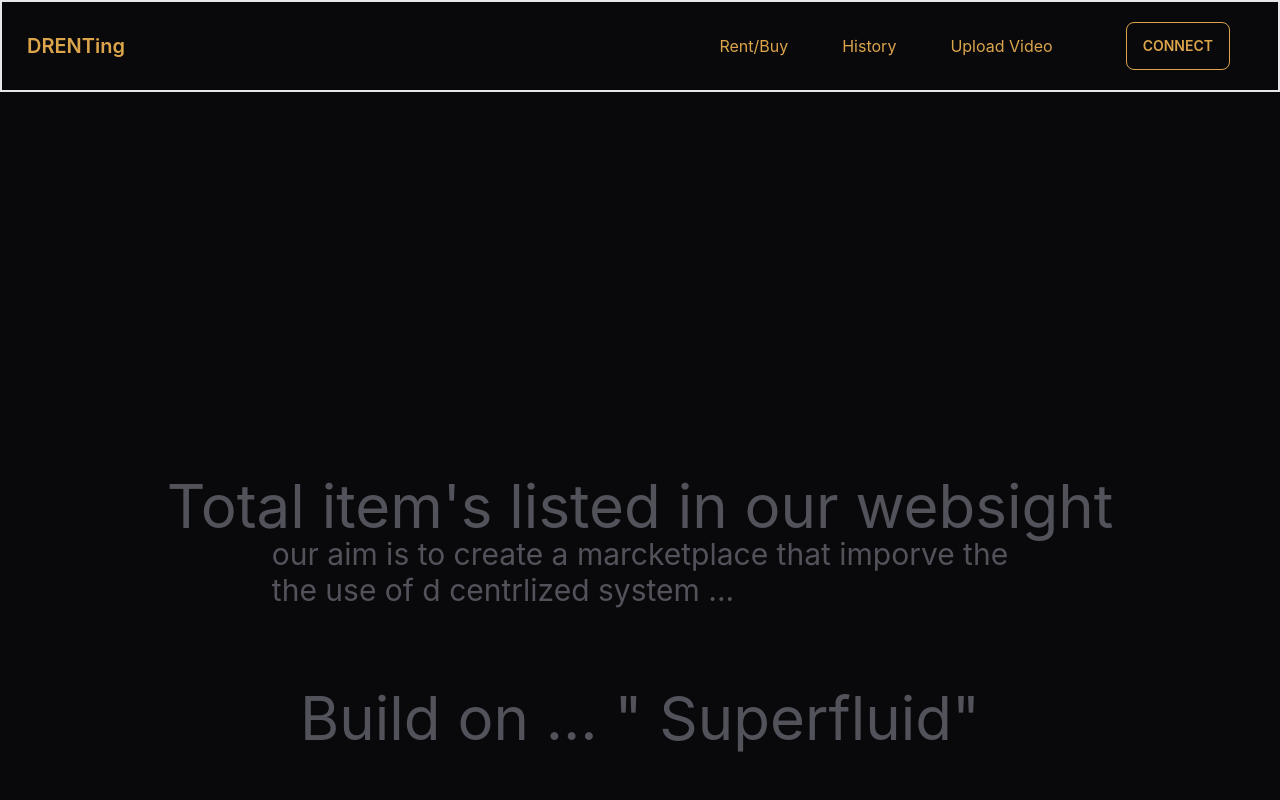
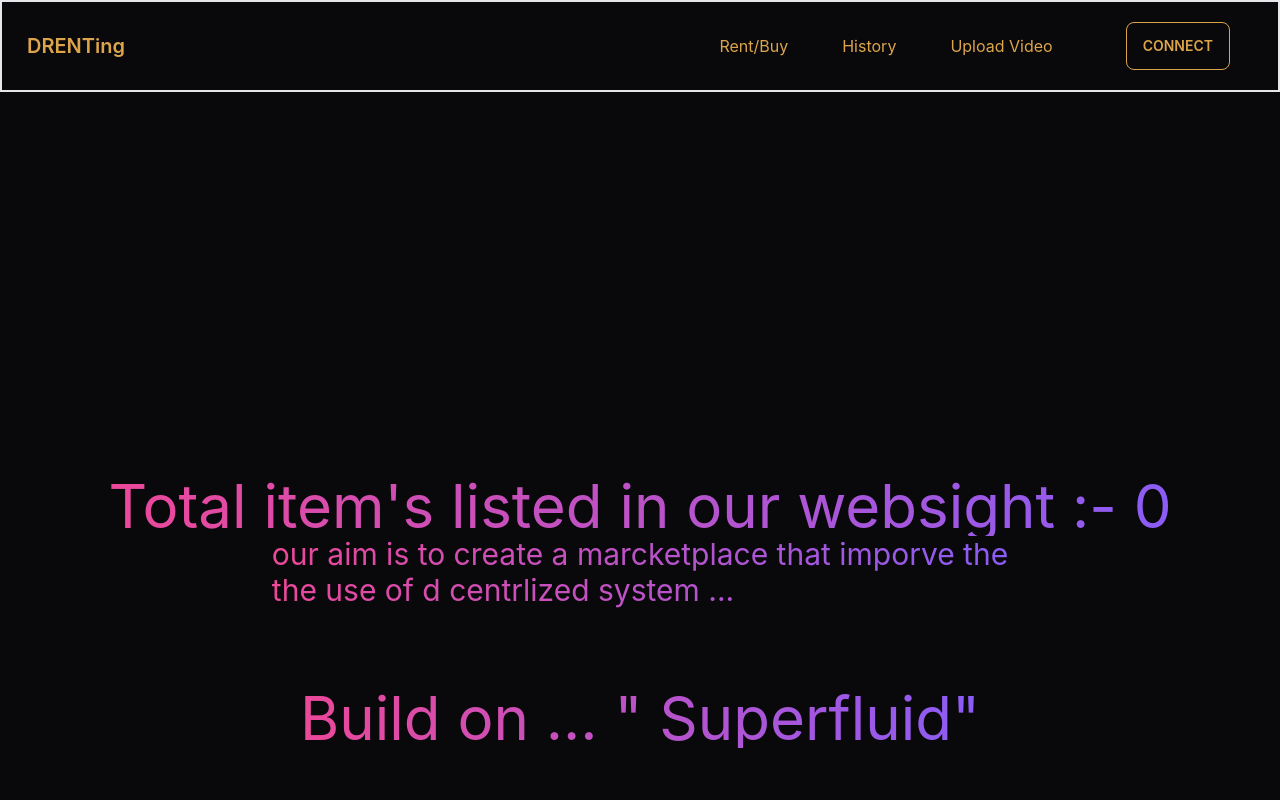
Before and after one commit to Trymbakmahant/DRENTing, a React (Create React App) app in the folder client/: page / in a window 1280 px wide. Shown: the top 800 px of the page. Built offline with nearby package versions, Linux system fonts and the light colour scheme; no server answers.

Commit message:
Update home.js

```diff
--- a/client/src/components/Pages/home.js
+++ b/client/src/components/Pages/home.js
@@ -1,31 +1,45 @@
 import Payment from "./Payment";
-import { useContext, useEffect } from "react";
+import { useContext, useEffect ,useState} from "react";
 import { accContext } from "../context/accountContext";
 import { useNavigate } from "react-router-dom";
-
+import axios from "axios";
 function Home() {
   const ctx = useContext(accContext);
   const navigate = useNavigate()
+  const [posts, setTotalposts] = useState([]);
+  const [direct,setDirect] = useState(false)
   useEffect(()=>{
     if(ctx.dataState.acclogin.accountAddress){
-      navigate("/buyrent")
+
+
+        navigate("/buyrent")
+
     }
   },[ctx.dataState.acclogin.accountAddress])
+  const totalposts =async()=>{
+    const{data} = await axios.post("http://localhost:8081/api/productData/all")
+    setTotalposts(data)
+
+}
+useEffect(()=>{
+ totalposts();
+},[])
+
   return (
-    <div className="grid justify-items-center  pt-96">
+    <div className="grid justify-items-center   pt-96">
       {/* <Payment /> */}
 
-      <p className="text-6xl text-zinc-600	">
+    {posts&&<p className="text-6xl bg-clip-text text-transparent bg-gradient-to-r from-pink-500 to-violet-500 pt20	">
 
-        Total item's listed in our websight
-      </p>
-      <p className="text-3xl text-zinc-600	">
+      Total item's listed in our websight :- {posts.length}
+    </p>}
+      <p className="text-3xl bg-clip-text text-transparent bg-gradient-to-r from-pink-500 to-violet-500	">
 
       our aim is to create a marcketplace that imporve the
       <br/>
       the use of d centrlized system ...
       </p>
-      <p className="text-6xl text-zinc-600 pt-20	">
+      <p className="text-6xl   bg-clip-text text-transparent bg-gradient-to-r from-pink-500 to-violet-500 pt-20	">
 
         Build on ...
 
```
